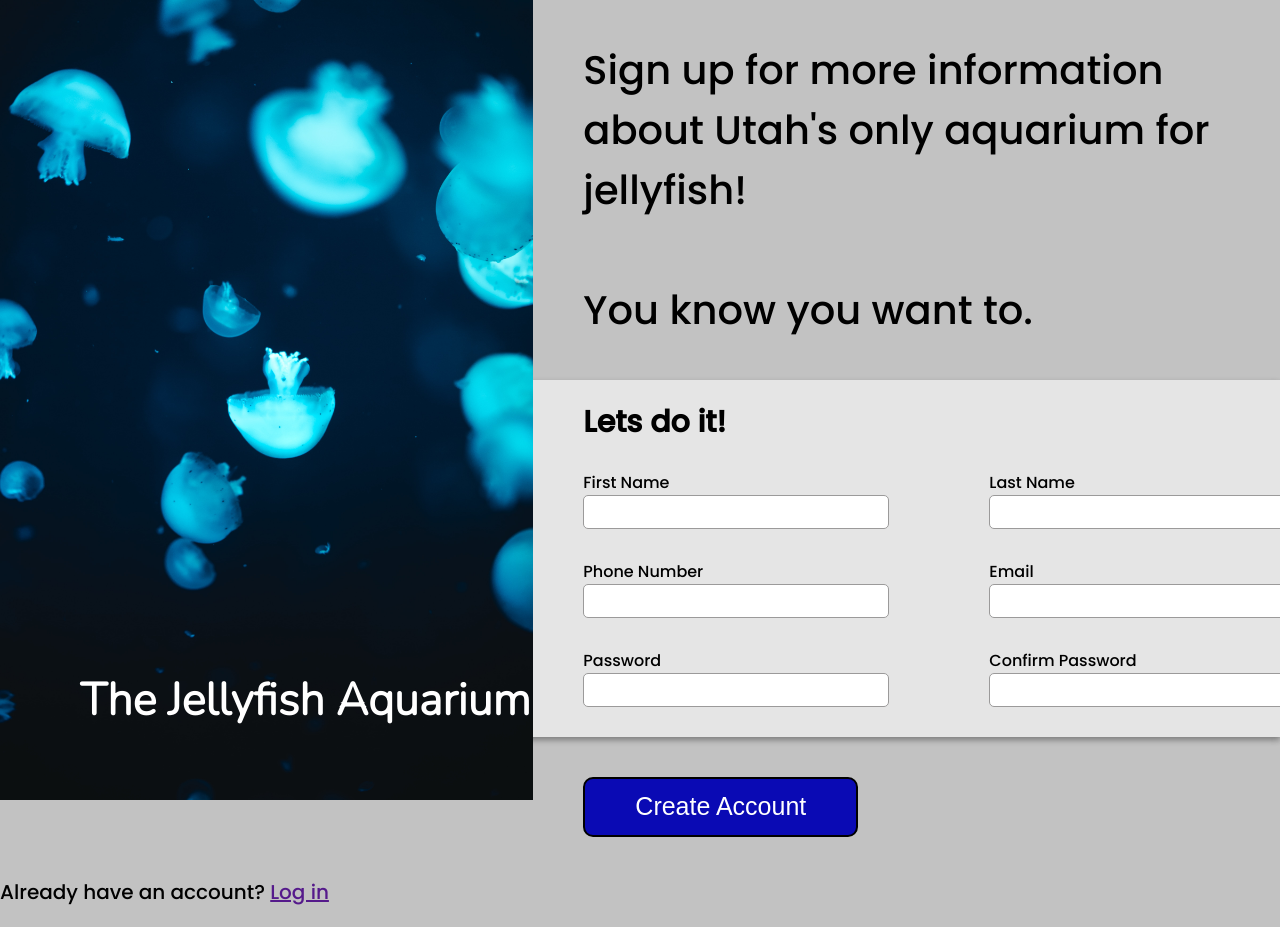
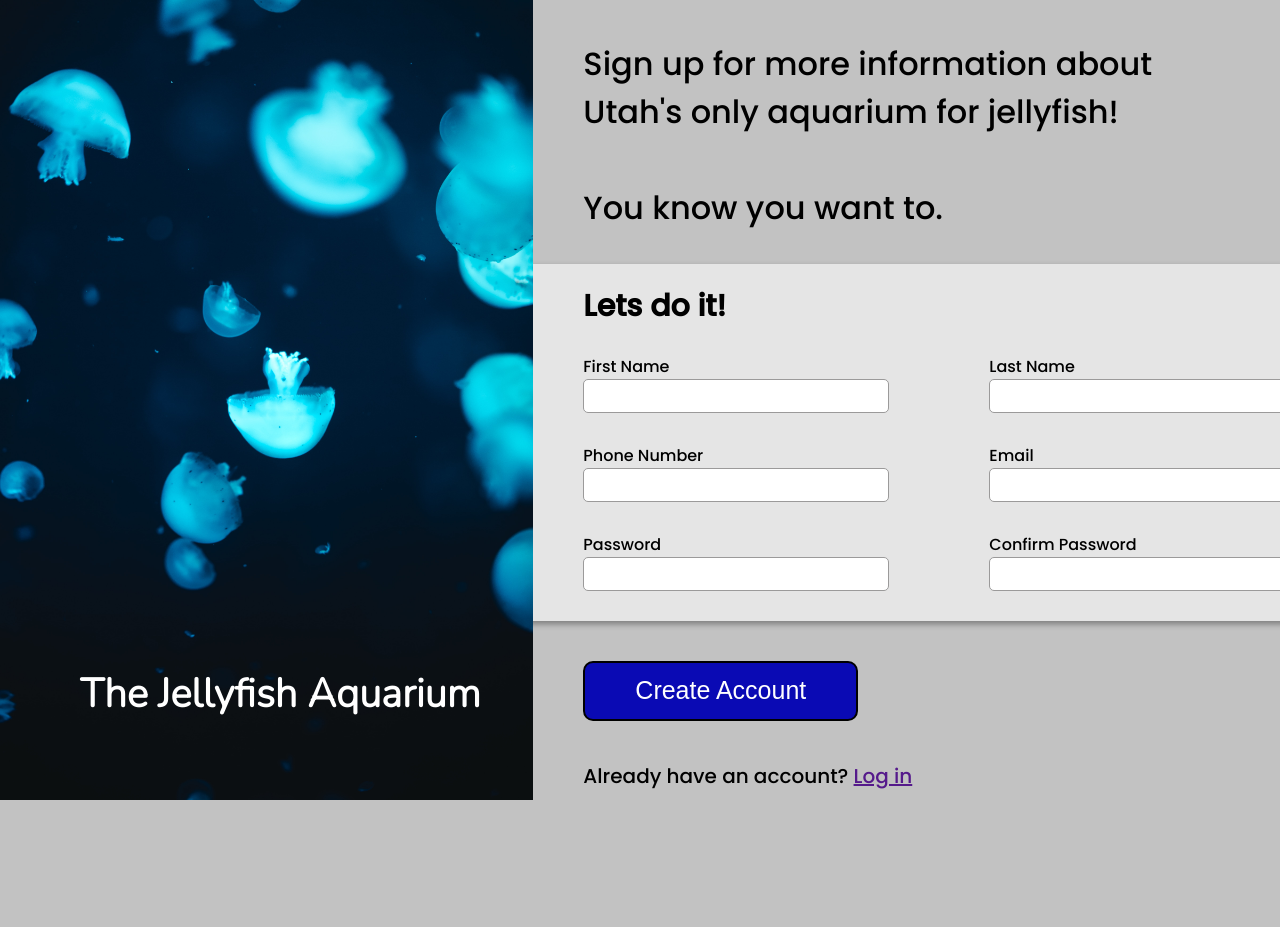
Before and after one commit to bradenfarr/signUpForm, a plain HTML site: page index.html in a window 1280 px wide. Shown: the top 927 px of the page. After the commit the page ends 800 px from the top, so only its background shows below. Drawn offline with Linux system fonts and the light colour scheme.

Commit message:
Update styles.css

```diff
--- a/styles.css
+++ b/styles.css
@@ -27,10 +27,10 @@ img {
 h1 {
     position: absolute;
     top: 80vh;
-    left: 10vh;
+    left: 80px;
     text-align: center;
     font-family: 'Nunito';
-    font-size: 45px;
+    font-size: 5vh;
     color: white;
 }
 
@@ -42,7 +42,7 @@ p {
     margin-top: 0;
     padding-top: 40px;
     padding-right: 40px;
-    font-size: 5vh;
+    font-size: 4vh;
 }
 
 h2 {
@@ -52,7 +52,7 @@ h2 {
 
 .banner {
     height: 100%;
-    min-width: 400px;
+    min-width: 1400px;
     background-color: rgb(229, 229, 229);
     box-shadow: rgba(0, 0, 0, 0.16) 0px 3px 6px, rgba(0, 0, 0, 0.23) 0px 3px 6px;
 }
@@ -90,4 +90,5 @@ button {
 
 .login {
     font-size: 20px;
+    margin-bottom: -20px;
 }
```
